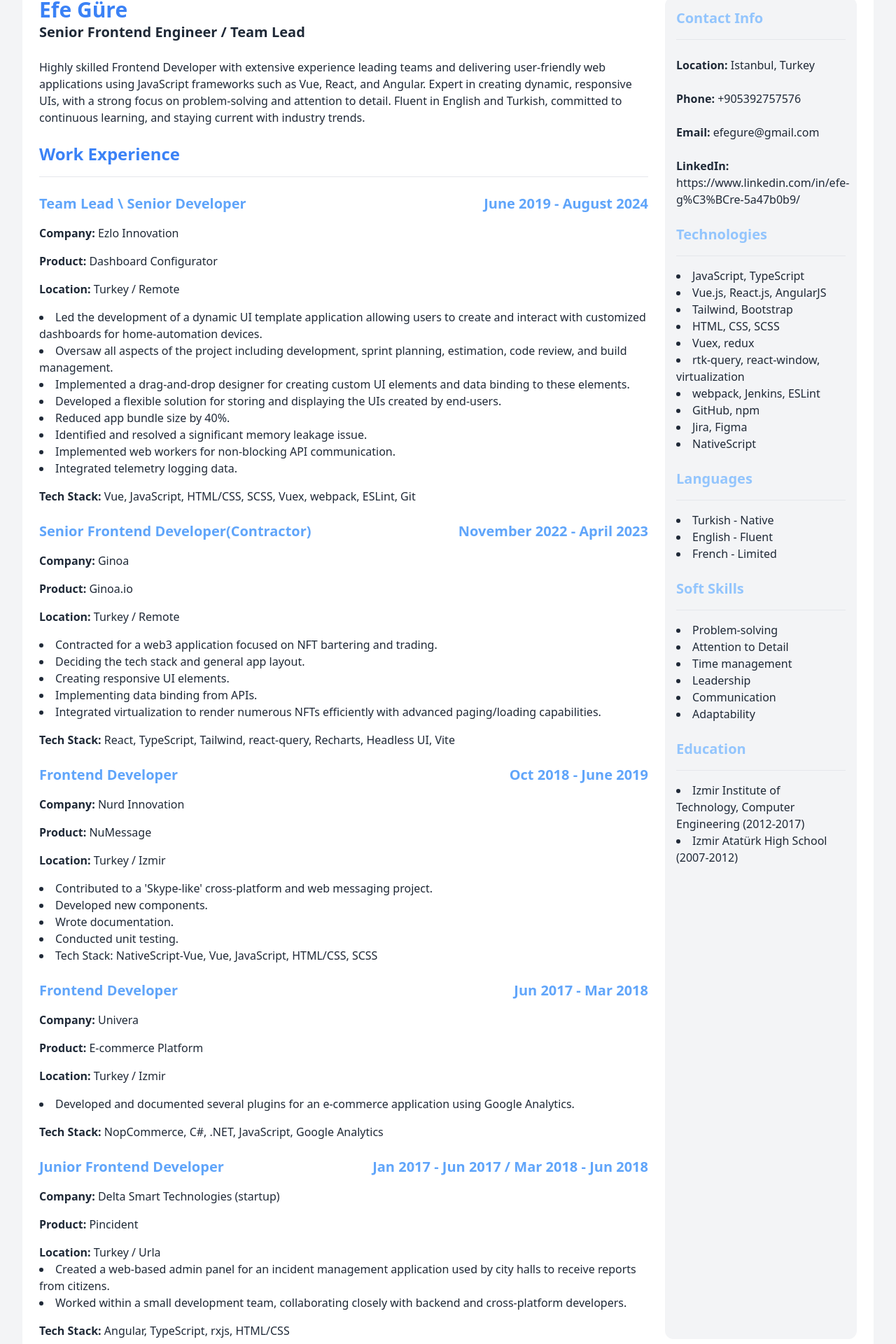
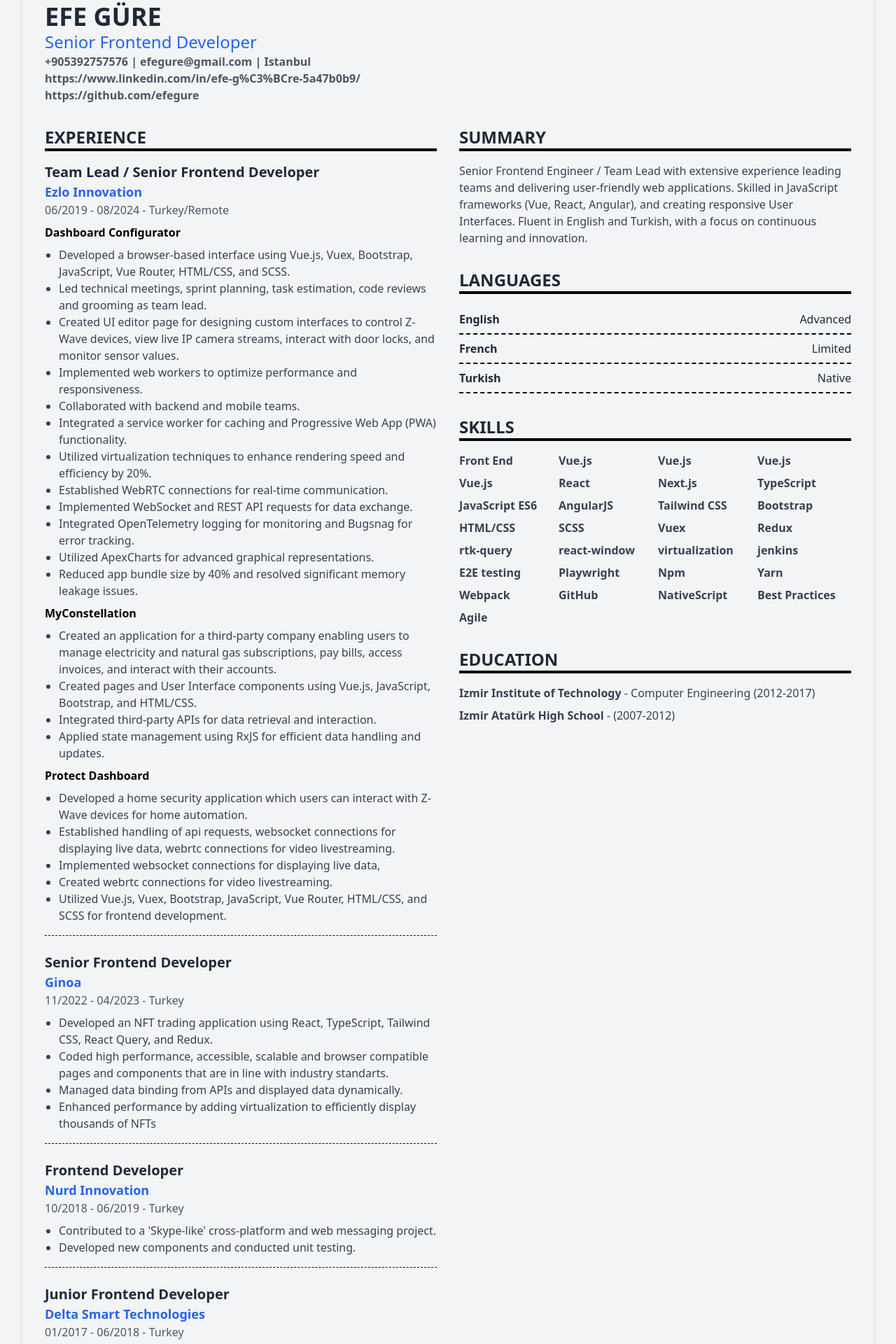
Before and after one commit to efegure/ResumeCreator, a Nuxt app: page / in a window 1280 px wide. Shown: the part 100-2020 px from the top of the page at 70% size. Built offline with nearby package versions, Linux system fonts and the light colour scheme.

Commit message:
ats compatible layout 2

```diff
--- a/components/Tutorial.vue
+++ b/components/Tutorial.vue
@@ -34,175 +34,207 @@
       </div> -->
       <div ref="pdf" class="bg-white text-gray-800">
 
-        <div class="container mx-auto p-6">
-          <div class="grid grid-cols-1 md:grid-cols-4 gap-6">
-            <!-- Left Column: Contact, Skills, Education, etc. -->
-            <div class="space-y-6 col-span-3">
-              <div>
-                <h1 class="text-3xl font-bold text-blue-500 ">Efe Güre</h1>
-                <h2 class="text-xl font-semibold">Senior Frontend Engineer / Team Lead</h2>
+        <div class=" bg-gray-100 p-6max-w-4xl mx-auto bg-white p-8 shadow-lg">
+          <!-- Header Section -->
+          <div class="flex justify-between items-center">
+            <div>
+              <h1 class="text-4xl font-bold">EFE GÜRE</h1>
+              <h2 class="text-2xl font-medium text-blue-600">Senior Frontend Developer</h2>
+              <p class="font-bold text-gray-600">+905392757576 | efegure@gmail.com | Istanbul</p>
+              <p class="font-bold text-gray-600 cursor-pointer">
+                <strong>https://www.linkedin.com/in/efe-g%C3%BCre-5a47b0b9/</strong>
+              </p>
+              <p class="font-bold text-gray-600 cursor-pointer">
+                <strong>https://github.com/efegure</strong>
+              </p>
+            </div>
+          </div>
 
-              </div>
+          <!-- Main Content -->
+          <div class="grid grid-cols-2 gap-8 mt-8">
+            <!-- Experience Section -->
+            <div>
+              <h3 class="text-2xl font-bold mb-4 border-b-4 border-black ">EXPERIENCE</h3>
 
-              <div class="space-y-4">
-                <p>Highly skilled Frontend Developer with extensive experience leading teams and delivering
-                  user-friendly web applications using JavaScript frameworks such as Vue, React, and Angular. Expert in
-                  creating dynamic, responsive UIs, with a strong focus on problem-solving and attention to detail.
-                  Fluent in English and Turkish, committed to continuous learning, and staying current with industry
-                  trends.</p>
-              </div>
-              <h2 class="text-2xl font-bold text-blue-500 border-b pb-4">Work Experience</h2>
-
-              <div class="grid grid-cols-4">
-                <h3 class="text-xl font-semibold text-blue-400 col-span-2">Team Lead \ Senior Developer</h3>
-                <h3 class="text-xl font-semibold text-blue-400 col-span-2 text-right">June 2019 - August 2024</h3>
-                <p class="col-span-4 mt-4"><strong>Company:</strong> Ezlo Innovation</p>
-                <p class="col-span-4 mt-4"><strong>Product:</strong> Dashboard Configurator</p>
-                <p class="col-span-4 mt-4"><strong>Location:</strong> Turkey / Remote</p>
-                <ul class="list-disc list-inside col-span-4 mt-4">
-                  <li>Led the development of a dynamic UI template application allowing users to create and interact
-                    with customized dashboards for home-automation devices.</li>
-                  <li>Oversaw all aspects of the project including development, sprint planning, estimation, code
-                    review, and build management.</li>
-                  <li>Implemented a drag-and-drop designer for creating custom UI elements and data binding to these
-                    elements.</li>
-                  <li>Developed a flexible solution for storing and displaying the UIs created by end-users.</li>
-                  <li>Reduced app bundle size by 40%.</li>
-                  <li>Identified and resolved a significant memory leakage issue.</li>
-                  <li>Implemented web workers for non-blocking API communication.</li>
-                  <li>Integrated telemetry logging data.</li>
-
+              <div class="mb-6 border-b border-dashed border-black pb-4">
+                <h4 class="font-semibold text-xl">Team Lead / Senior Frontend Developer</h4>
+                <p class="text-gray-600 text-blue-600 font-semibold text-lg">Ezlo Innovation </p>
+                <p class="text-gray-600">06/2019 - 08/2024 - Turkey/Remote</p>
+                <h5 class="font-semibold text-black mt-2">Dashboard Configurator</h5>
+                <ul class="list-disc ml-5 text-gray-700 mt-2">
+                  <li>Developed a browser-based interface using Vue.js, Vuex, Bootstrap, JavaScript, Vue Router,
+                    HTML/CSS, and SCSS.</li>
+                  <li>Led technical meetings, sprint planning, task estimation, code reviews and grooming as team lead.
+                  </li>
+                  <li>Created UI editor page for designing custom interfaces to control Z-Wave devices, view live IP
+                    camera streams, interact with door locks, and monitor sensor values.</li>
+                  <li>Implemented web workers to optimize performance and responsiveness.</li>
+                  <li>Collaborated with backend and mobile teams.</li>
+                  <li>Integrated a service worker for caching and Progressive Web App (PWA) functionality.</li>
+                  <li>Utilized virtualization techniques to enhance rendering speed and efficiency by 20%.</li>
+                  <li>Established WebRTC connections for real-time communication.</li>
+                  <li>Implemented WebSocket and REST API requests for data exchange.</li>
+                  <li>Integrated OpenTelemetry logging for monitoring and Bugsnag for error tracking.</li>
+                  <li>Utilized ApexCharts for advanced graphical representations.</li>
+                  <li>Reduced app bundle size by 40% and resolved significant memory leakage issues.</li>
                 </ul>
-                <p class="col-span-4 mt-4"><strong>Tech Stack:</strong> Vue, JavaScript, HTML/CSS, SCSS, Vuex, webpack,
-                  ESLint, Git</p>
-              </div>
-
-              <div class="grid grid-cols-4">
-                <h3 class="text-xl font-semibold text-blue-400 col-span-2">Senior Frontend Developer(Contractor)</h3>
-                <h3 class="text-xl font-semibold text-blue-400 col-span-2 text-right"> November 2022 - April 2023</h3>
-                <p class="col-span-4 mt-4"><strong>Company:</strong> Ginoa</p>
-                <p class="col-span-4 mt-4"><strong>Product:</strong> Ginoa.io </p>
-                <p class="col-span-4 mt-4"><strong>Location:</strong> Turkey / Remote</p>
-                <ul class="list-disc list-inside col-span-4 mt-4">
-                  <li>Contracted for a web3 application focused on NFT bartering and trading.</li>
-                  <li>Deciding the tech stack and general app layout.</li>
-                  <li>Creating responsive UI elements.</li>
-                  <li>Implementing data binding from APIs.</li>
-                  <li>Integrated virtualization to render numerous NFTs efficiently with advanced paging/loading
-                    capabilities.</li>
+                <h5 class="font-semibold text-black mt-2">MyConstellation</h5>
+                <ul class="list-disc ml-5 text-gray-700 mt-2">
+                  <li>Created an application for a third-party company enabling users to manage
+                    electricity and
+                    natural gas subscriptions, pay bills, access invoices, and interact with their accounts.</li>
+                  <li>Created pages and User Interface components using Vue.js, JavaScript, Bootstrap, and HTML/CSS.
+                  </li>
+                  <li>Integrated third-party APIs for data retrieval and interaction.</li>
+                  <li>Applied state management using RxJS for efficient data handling and updates.</li>
                 </ul>
-                <p class="col-span-4 mt-4"><strong>Tech Stack:</strong> React, TypeScript, Tailwind, react-query,
-                  Recharts,
-                  Headless UI, Vite</p>
-              </div>
-
-              <div class="grid grid-cols-4">
-                <h3 class="text-xl font-semibold text-blue-400 col-span-2">Frontend Developer</h3>
-                <h3 class="text-xl font-semibold text-blue-400 col-span-2 text-right">Oct 2018 - June 2019</h3>
-                <p class="col-span-4 mt-4"><strong>Company:</strong> Nurd Innovation</p>
-                <p class="col-span-4 mt-4"><strong>Product:</strong> NuMessage</p>
-                <p class="col-span-4 mt-4"><strong>Location:</strong> Turkey / Izmir</p>
-                <ul class="list-disc list-inside col-span-4 mt-4">
-                  <li>Contributed to a 'Skype-like' cross-platform and web messaging project.</li>
-                  <li>Developed new components.</li>
-                  <li>Wrote documentation.</li>
-                  <li>Conducted unit testing.</li>
-                  <li>Tech Stack: NativeScript-Vue, Vue, JavaScript, HTML/CSS, SCSS</li>
+                <h5 class="font-semibold text-black mt-2">Protect Dashboard</h5>
+                <ul class="list-disc ml-5 text-gray-700 mt-2">
+                  <li>Developed a home security application which users can interact with Z-Wave devices for home
+                    automation.</li>
+                  <li>Established handling of api requests, websocket connections for displaying live data, webrtc
+                    connections for video livestreaming.</li>
+                  <li>Implemented websocket connections for displaying live data, </li>
+                  <li>Created webrtc connections for video livestreaming.</li>
+                  <li>Utilized Vue.js, Vuex, Bootstrap, JavaScript, Vue Router, HTML/CSS, and SCSS for frontend
+                    development.</li>
                 </ul>
               </div>
 
-              <div class="grid grid-cols-4">
-                <h3 class="text-xl font-semibold text-blue-400 col-span-2">Frontend Developer</h3>
-                <h3 class="text-xl font-semibold text-blue-400 col-span-2 text-right">Jun 2017 - Mar 2018</h3>
-                <p class="col-span-4 mt-4"><strong>Company:</strong> Univera</p>
-                <p class="col-span-4 mt-4"><strong>Product:</strong> E-commerce Platform</p>
-                <p class="col-span-4 mt-4"><strong>Location:</strong> Turkey / Izmir</p>
-                <ul class="list-disc list-inside col-span-4 mt-4">
-                  <li>Developed and documented several plugins for an e-commerce application using Google Analytics.
-                  </li>
+              <div class="mb-6  border-b border-dashed border-black pb-4">
+                <h4 class="font-semibold text-xl">Senior Frontend Developer</h4>
+                <p class="text-gray-600 text-blue-600 font-semibold text-lg">Ginoa</p>
+                <p class="text-gray-600">11/2022 - 04/2023 - Turkey</p>
+                <ul class="list-disc ml-5 text-gray-700 mt-2">
+                  <li>Developed an NFT trading application using React, TypeScript, Tailwind CSS, React Query, and
+                    Redux.</li>
+                  <li>Coded high performance, accessible, scalable and browser compatible pages and components that are
+                    in line with
+                    industry standarts.</li>
+                  <li>Managed data binding from APIs and displayed data dynamically.</li>
+                  <li>Enhanced performance by adding virtualization to efficiently display thousands of NFTs</li>
                 </ul>
-                <p class="col-span-4 mt-4"><strong>Tech Stack:</strong> NopCommerce, C#, .NET, JavaScript, Google
-                  Analytics
+              </div>
+
+              <div class="mb-6  border-b border-dashed border-black pb-4">
+                <h4 class="font-semibold text-xl">Frontend Developer</h4>
+                <p class="text-gray-600 text-blue-600 font-semibold text-lg">Nurd Innovation</p>
+                <p class="text-gray-600">10/2018 - 06/2019 - Turkey</p>
+                <ul class="list-disc ml-5 text-gray-700 mt-2">
+                  <li>Contributed to a 'Skype-like' cross-platform and web messaging project.</li>
+                  <li>Developed new components and conducted unit testing.</li>
+                </ul>
+              </div>
+
+              <div class="mb-6 border-b border-dashed border-black pb-4">
+                <h4 class="font-semibold text-xl">Junior Frontend Developer</h4>
+                <p class="text-gray-600 text-blue-600 font-semibold text-lg">Delta Smart Technologies </p>
+                <p class="text-gray-600">01/2017 - 06/2018 - Turkey</p>
+                <ul class="list-disc ml-5 text-gray-700 mt-2">
+                  <li>Created a web-based admin panel for an incident management application used by city halls using
+                    Angular, Typescript, RxJs, bootstrap.</li>
+                  <li>Collaborated closely with backend and cross-platform developers.</li>
+                </ul>
+              </div>
+
+              <div class="mb-6 border-b border-dashed border-black pb-4">
+                <h4 class="font-semibold text-xl">Frontend Developer</h4>
+                <p class="text-gray-600 text-blue-600 font-semibold text-lg">Univera</p>
+                <p class="text-gray-600 ">06/2017 - 03/2018 - Turkey</p>
+                <ul class="list-disc ml-5 text-gray-700 mt-2">
+                  <li>Developed and documented several plugins for an e-commerce application.</li>
+                  <li>Created analytics page using google anaytlics data and displayed
+                    detailed graphs.</li>
+                  <li>Tech Stack: NopCommerce, C#, .NET, JavaScript, Google Analytics.</li>
+                </ul>
+              </div>
+            </div>
+
+            <!-- Right Column: Summary, Skills, Education -->
+            <div>
+              <!-- Summary -->
+              <div class="mb-8">
+                <h3 class="text-2xl font-bold mb-4 border-b-4 border-black ">SUMMARY</h3>
+                <p class="text-gray-700 mt-2">
+                  Senior Frontend Engineer / Team Lead with extensive experience leading teams and delivering
+                  user-friendly web applications. Skilled in JavaScript frameworks (Vue, React, Angular), and creating
+                  responsive User Interfaces. Fluent in English and Turkish, with a focus on continuous learning and
+                  innovation.
                 </p>
               </div>
 
-              <div class="grid grid-cols-4">
-                <h3 class="text-xl font-semibold text-blue-400 col-span-2">Junior Frontend Developer</h3>
-                <h3 class="text-xl font-semibold text-blue-400 col-span-2 text-right"> Jan 2017 - Jun 2017 / Mar 2018 -
-                  Jun 2018
-                </h3>
-                <p class="col-span-4 mt-4"><strong>Company:</strong> Delta Smart Technologies (startup)</p>
-                <p class="col-span-4 mt-4"><strong>Product:</strong> Pincident</p>
-                <p class="col-span-4 mt-4"><strong>Location:</strong> Turkey / Urla</p>
+              <!-- Languages -->
+              <div class="mb-8">
+                <h3 class="text-2xl font-bold mb-4 border-b-4 border-black ">LANGUAGES</h3>
 
-                <ul class="list-disc list-inside col-span-4">
-                  <li>Created a web-based admin panel for an incident management application used by city halls to
-                    receive reports from citizens.</li>
-                  <li>Worked within a small development team, collaborating closely with backend and cross-platform
-                    developers.</li>
-                </ul>
-                <p class="col-span-4 mt-4"><strong>Tech Stack:</strong> Angular, TypeScript, rxjs, HTML/CSS
-                </p>
-              </div>
-
-
-            </div>
-
-            <!-- Right Column: Work Experience -->
-            <div class="space-y-6 bg-gray-100 p-4 rounded-xl">
-              <h3 class="text-xl font-semibold text-blue-300 border-b pb-4">Contact Info</h3>
-              <p class="mt-2"><strong>Location:</strong> Istanbul, Turkey</p>
-              <p><strong>Phone:</strong> +905392757576</p>
-              <p><strong>Email:</strong> efegure@gmail.com</p>
-              <p><strong>LinkedIn:</strong> https://www.linkedin.com/in/efe-g%C3%BCre-5a47b0b9/</p>
-              <div class="space-y-4">
-                <h3 class="text-xl font-semibold text-blue-300 border-b pb-4">Technologies</h3>
-                <ul class="list-disc list-inside">
-                  <li>JavaScript, TypeScript</li>
-                  <li>Vue.js, React.js, AngularJS</li>
-                  <li>Tailwind, Bootstrap</li>
-                  <li>HTML, CSS, SCSS</li>
-                  <li>Vuex, redux</li>
-                  <li>rtk-query, react-window, virtualization</li>
-                  <li>webpack, Jenkins, ESLint</li>
-                  <li>GitHub, npm</li>
-                  <li>Jira, Figma</li>
-                  <li>NativeScript</li>
+                <ul class="mt-2">
+                  <li class="flex justify-between border-b-2 border-dashed border-black py-2">
+                    <span class="font-semibold ">English</span>
+                    <span>Advanced</span>
+                  </li>
+                  <li class="flex justify-between border-b-2 border-dashed border-black py-2">
+                    <span class="font-semibold ">French</span>
+                    <span>Limited</span>
+                  </li>
+                  <li class="flex justify-between border-b-2 border-dashed border-black py-2">
+                    <span class="font-semibold ">Turkish</span>
+                    <span>Native</span>
+                  </li>
                 </ul>
               </div>
 
-              <div class="space-y-4">
-                <h3 class="text-xl font-semibold text-blue-300 border-b pb-4">Languages</h3>
-                <ul class="list-disc list-inside">
-                  <li>Turkish - Native</li>
-                  <li>English - Fluent</li>
-                  <li>French - Limited</li>
+              <!-- Skills -->
+              <div class="mb-8">
+                <h3 class="text-2xl font-bold mb-4 border-b-4 border-black ">SKILLS</h3>
+                <ul class="grid grid-cols-4 gap-2 mt-2 text-gray-700">
+                  <li class="font-semibold">Front End</li>
+                  <li class="font-semibold">Vue.js</li>
+                  <li class="font-semibold">Vue.js</li>
+                  <li class="font-semibold">Vue.js</li>
+
+                  <li class="font-semibold">Vue.js</li>
+                  <li class="font-semibold">React</li>
+                  <li class="font-semibold">Next.js</li>
+                  <li class="font-semibold">TypeScript</li>
+                  <li class="font-semibold">JavaScript ES6</li>
+                  <li class="font-semibold">AngularJS</li>
+                  <li class="font-semibold">Tailwind CSS</li>
+                  <li class="font-semibold">Bootstrap</li>
+                  <li class="font-semibold">HTML/CSS</li>
+                  <li class="font-semibold">SCSS</li>
+                  <li class="font-semibold">Vuex</li>
+                  <li class="font-semibold">Redux</li>
+                  <li class="font-semibold">rtk-query</li>
+                  <li class="font-semibold">react-window</li>
+                  <li class="font-semibold">virtualization</li>
+                  <li class="font-semibold">jenkins</li>
+                  <li class="font-semibold">E2E testing</li>
+                  <li class="font-semibold">Playwright</li>
+                  <li class="font-semibold">Npm</li>
+                  <li class="font-semibold">Yarn</li>
+                  <li class="font-semibold">Webpack</li>
+                  <li class="font-semibold">GitHub</li>
+                  <li class="font-semibold">NativeScript</li>
+                  <li class="font-semibold">Best Practices</li>
+                  <li class="font-semibold">Agile</li>
                 </ul>
               </div>
 
-              <div class="space-y-4">
-                <h3 class="text-xl font-semibold text-blue-300 border-b pb-4">Soft Skills</h3>
-                <ul class="list-disc list-inside">
-                  <li>Problem-solving</li>
-                  <li>Attention to Detail</li>
-                  <li>Time management</li>
-                  <li>Leadership</li>
-                  <li>Communication</li>
-                  <li>Adaptability</li>
-                </ul>
+              <!-- Education -->
+              <div>
+                <h3 class="text-2xl font-bold mb-4 border-b-4 border-black ">EDUCATION</h3>
+                <p class="text-gray-700 mt-2">
+                  <strong>Izmir Institute of Technology</strong> - Computer Engineering (2012-2017)
+                </p>
+                <p class="text-gray-700 mt-2">
+                  <strong>Izmir Atatürk High School</strong> - (2007-2012)
+                </p>
               </div>
-
-              <div class="space-y-4">
-                <h3 class="text-xl font-semibold text-blue-300 border-b pb-4">Education</h3>
-                <ul class="list-disc list-inside">
-                  <li>Izmir Institute of Technology, Computer Engineering (2012-2017)</li>
-                  <li>Izmir Atatürk High School (2007-2012)</li>
-                </ul>
-              </div>
-
             </div>
           </div>
         </div>
+
+
 
 
       </div>
@@ -273,7 +305,7 @@
       document.body.style.zoom = 1;
       doc.html(this.$refs.pdf, {
         x: 0, y: 0, autoPaging: "text", html2canvas: {
-          scale: 0.6, // default is window.devicePixelRatio
+          scale: 0.403, // default is window.devicePixelRatio
           dpi: 192,  // Reduces dots per inch for faster rendering
           useCORS: true  // Ensures that resources are handled efficiently
         },
```
